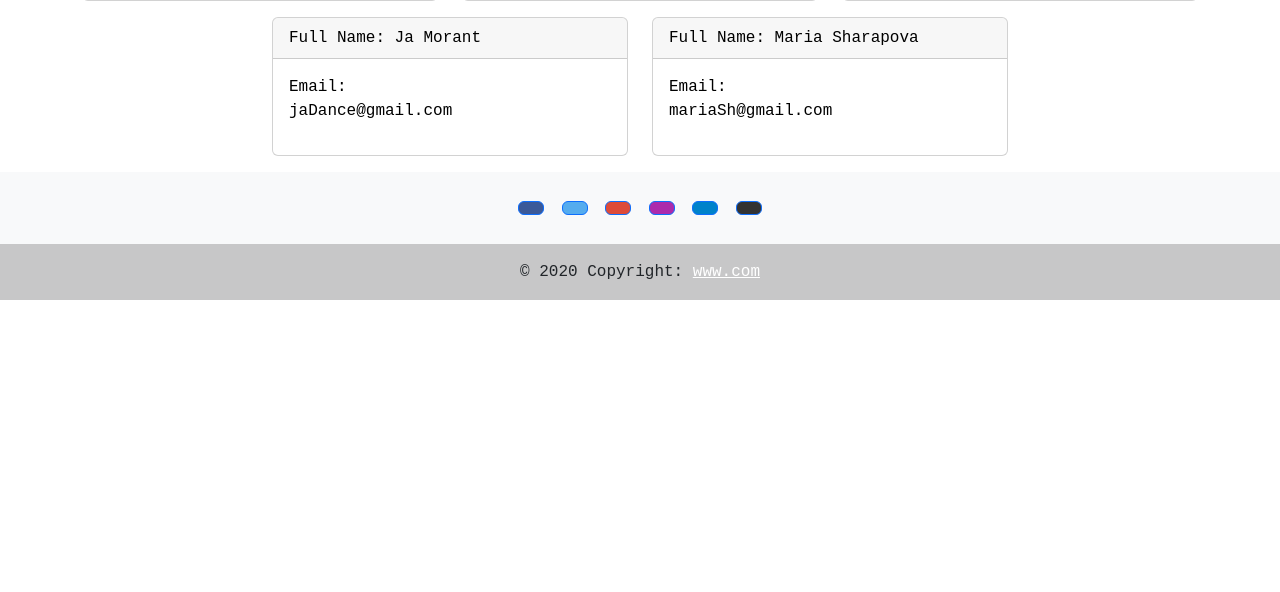
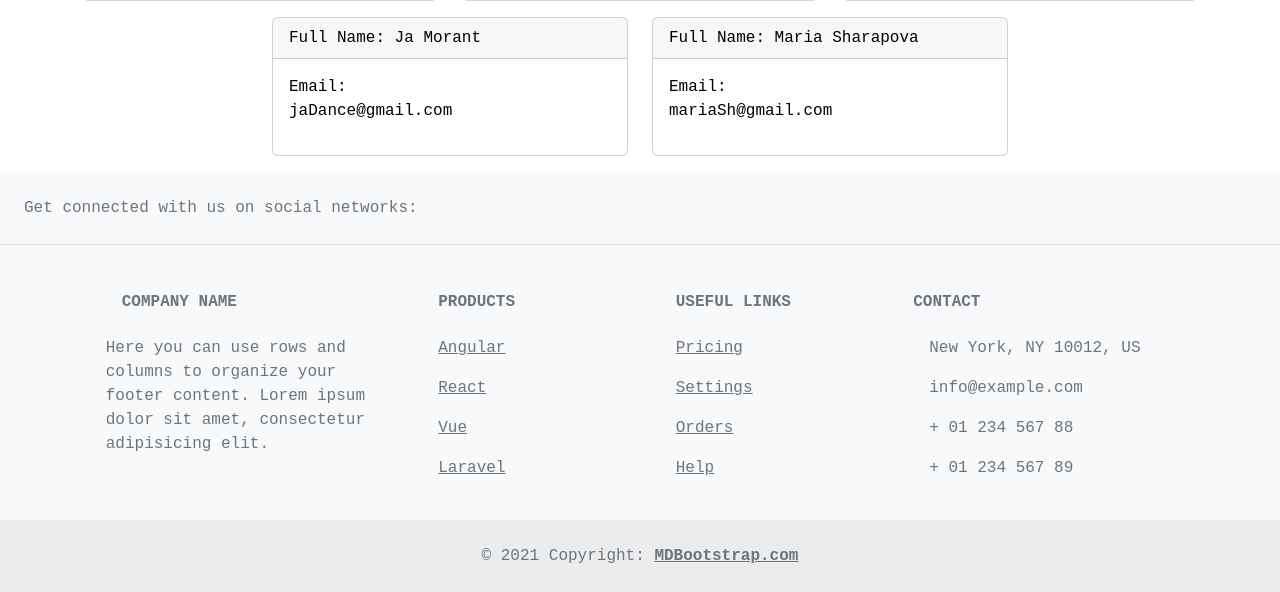
Before and after one commit to NathanHub/ems_101, a Django app: page /home in a window 1280 px wide. Shown: the part 545-1137 px from the top of the page. Before the commit the page ends 845 px from the top, so only its background shows below. Run offline with Django 4.2, Linux system fonts and the light colour scheme; data comes from the database, SQL or seed files in the repository.

Commit message:
Add footer with social media Icons

```diff
--- a/ems_app/templates/base.html
+++ b/ems_app/templates/base.html
@@ -39,73 +39,126 @@
     <script src="https://cdn.jsdelivr.net/npm/bootstrap@5.2.0-beta1/dist/js/bootstrap.bundle.min.js"></script>
   </body>
 
-  <footer class="bg-light text-center ">
-    <!-- Grid container -->
-    <div class="container p-4 pb-0">
-      <!-- Section: Social media -->
-      <section class="mb-4">
-        <!-- Facebook -->
-        <a
-          class="btn btn-primary btn-floating m-1"
-          style="background-color: #3b5998;"
-          href="#!"
-          role="button"
-          ><i class="fab fa-facebook-f"></i
-        ></a>
+<!-- Footer -->
+<footer class="text-center text-lg-start bg-light text-muted">
+  <!-- Section: Social media -->
+  <section class="d-flex justify-content-center justify-content-lg-between p-4 border-bottom">
+    <!-- Left -->
+    <div class="me-5 d-none d-lg-block">
+      <span>Get connected with us on social networks:</span>
+    </div>
+    <!-- Left -->
 
-        <!-- Twitter -->
-        <a
-          class="btn btn-primary btn-floating m-1"
-          style="background-color: #55acee;"
-          href="#!"
-          role="button"
-          ><i class="fab fa-twitter"></i
-        ></a>
+    <!-- Right -->
+    <div>
+      <a href="" class="me-4 text-reset">
+        <i class="fab fa-facebook-f"></i>
+      </a>
+      <a href="" class="me-4 text-reset">
+        <i class="fab fa-twitter"></i>
+      </a>
+      <a href="" class="me-4 text-reset">
+        <i class="fab fa-google"></i>
+      </a>
+      <a href="" class="me-4 text-reset">
+        <i class="fab fa-instagram"></i>
+      </a>
+      <a href="" class="me-4 text-reset">
+        <i class="fab fa-linkedin"></i>
+      </a>
+      <a href="" class="me-4 text-reset">
+        <i class="fab fa-github"></i>
+      </a>
+    </div>
+    <!-- Right -->
+  </section>
+  <!-- Section: Social media -->
 
-        <!-- Google -->
-        <a
-          class="btn btn-primary btn-floating m-1"
-          style="background-color: #dd4b39;"
-          href="#!"
-          role="button"
-          ><i class="fab fa-google"></i
-        ></a>
+  <!-- Section: Links  -->
+  <section class="">
+    <div class="container text-center text-md-start mt-5">
+      <!-- Grid row -->
+      <div class="row mt-3">
+        <!-- Grid column -->
+        <div class="col-md-3 col-lg-4 col-xl-3 mx-auto mb-4">
+          <!-- Content -->
+          <h6 class="text-uppercase fw-bold mb-4">
+            <i class="fas fa-gem me-3"></i>Company name
+          </h6>
+          <p>
+            Here you can use rows and columns to organize your footer content. Lorem ipsum
+            dolor sit amet, consectetur adipisicing elit.
+          </p>
+        </div>
+        <!-- Grid column -->
 
-        <!-- Instagram -->
-        <a
-          class="btn btn-primary btn-floating m-1"
-          style="background-color: #ac2bac;"
-          href="#!"
-          role="button"
-          ><i class="fab fa-instagram"></i
-        ></a>
+        <!-- Grid column -->
+        <div class="col-md-2 col-lg-2 col-xl-2 mx-auto mb-4">
+          <!-- Links -->
+          <h6 class="text-uppercase fw-bold mb-4">
+            Products
+          </h6>
+          <p>
+            <a href="#!" class="text-reset">Angular</a>
+          </p>
+          <p>
+            <a href="#!" class="text-reset">React</a>
+          </p>
+          <p>
+            <a href="#!" class="text-reset">Vue</a>
+          </p>
+          <p>
+            <a href="#!" class="text-reset">Laravel</a>
+          </p>
+        </div>
+        <!-- Grid column -->
 
-        <!-- Linkedin -->
-        <a
-          class="btn btn-primary btn-floating m-1"
-          style="background-color: #0082ca;"
-          href="#!"
-          role="button"
-          ><i class="fab fa-linkedin-in"></i
-        ></a>
-        <!-- Github -->
-        <a
-          class="btn btn-primary btn-floating m-1"
-          style="background-color: #333333;"
-          href="#!"
-          role="button"
-          ><i class="fab fa-github"></i
-        ></a>
-      </section>
-      <!-- Section: Social media -->
+        <!-- Grid column -->
+        <div class="col-md-3 col-lg-2 col-xl-2 mx-auto mb-4">
+          <!-- Links -->
+          <h6 class="text-uppercase fw-bold mb-4">
+            Useful links
+          </h6>
+          <p>
+            <a href="#!" class="text-reset">Pricing</a>
+          </p>
+          <p>
+            <a href="#!" class="text-reset">Settings</a>
+          </p>
+          <p>
+            <a href="#!" class="text-reset">Orders</a>
+          </p>
+          <p>
+            <a href="#!" class="text-reset">Help</a>
+          </p>
+        </div>
+        <!-- Grid column -->
+
+        <!-- Grid column -->
+        <div class="col-md-4 col-lg-3 col-xl-3 mx-auto mb-md-0 mb-4">
+          <!-- Links -->
+          <h6 class="text-uppercase fw-bold mb-4">Contact</h6>
+          <p><i class="fas fa-home me-3"></i> New York, NY 10012, US</p>
+          <p>
+            <i class="fas fa-envelope me-3"></i>
+            info@example.com
+          </p>
+          <p><i class="fas fa-phone me-3"></i> + 01 234 567 88</p>
+          <p><i class="fas fa-print me-3"></i> + 01 234 567 89</p>
+        </div>
+        <!-- Grid column -->
+      </div>
+      <!-- Grid row -->
     </div>
-    <!-- Grid container -->
+  </section>
+  <!-- Section: Links  -->
 
-    <!-- Copyright -->
-    <div class="text-center p-3 mb-0" style="background-color: rgba(0, 0, 0, 0.2);">
-      © 2020 Copyright:
-      <a class="text-white" href="#">www.com</a>
-    </div>
-    <!-- Copyright -->
-  </footer>
+  <!-- Copyright -->
+  <div class="text-center p-4" style="background-color: rgba(0, 0, 0, 0.05);">
+    © 2021 Copyright:
+    <a class="text-reset fw-bold" href="#">MDBootstrap.com</a>
+  </div>
+  <!-- Copyright -->
+</footer>
+<!-- Footer -->
 </html>
```
Also changed, not shown: static/css/footer.css (added, +9 -0 lines).
